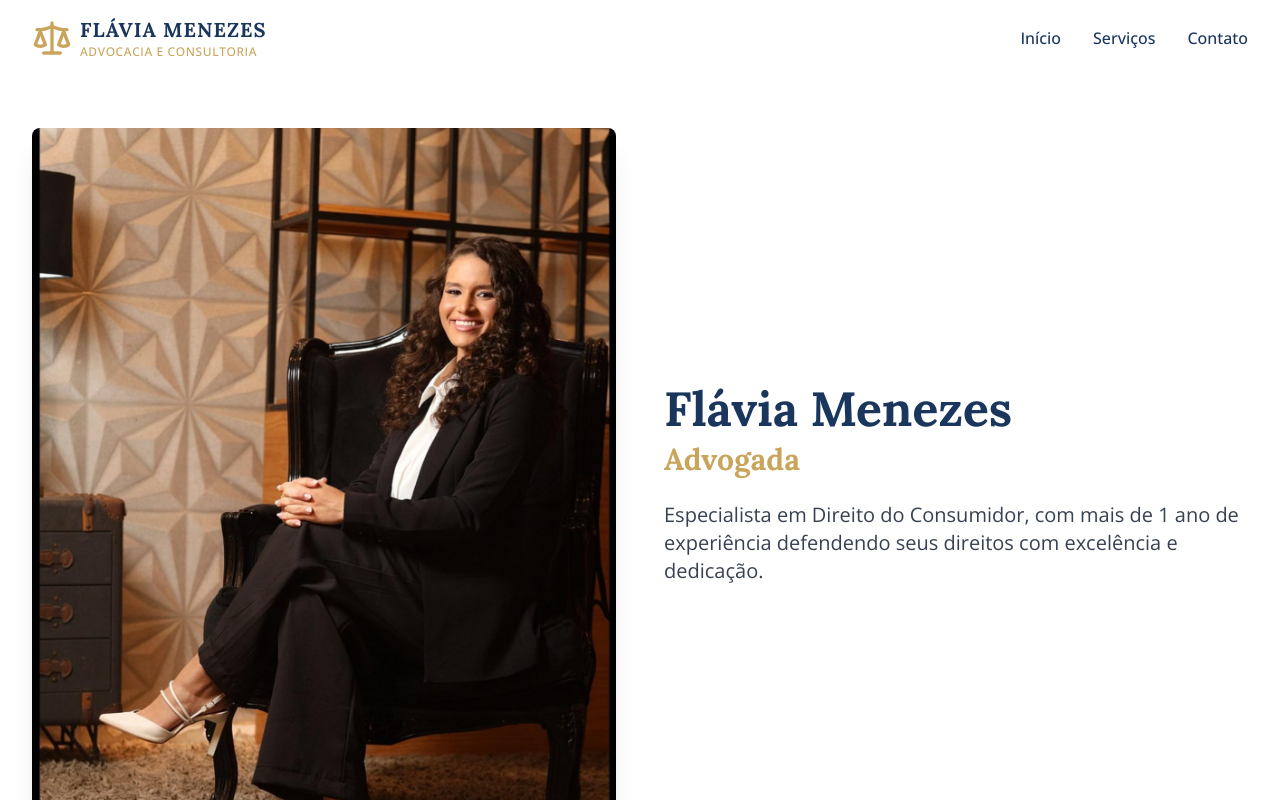
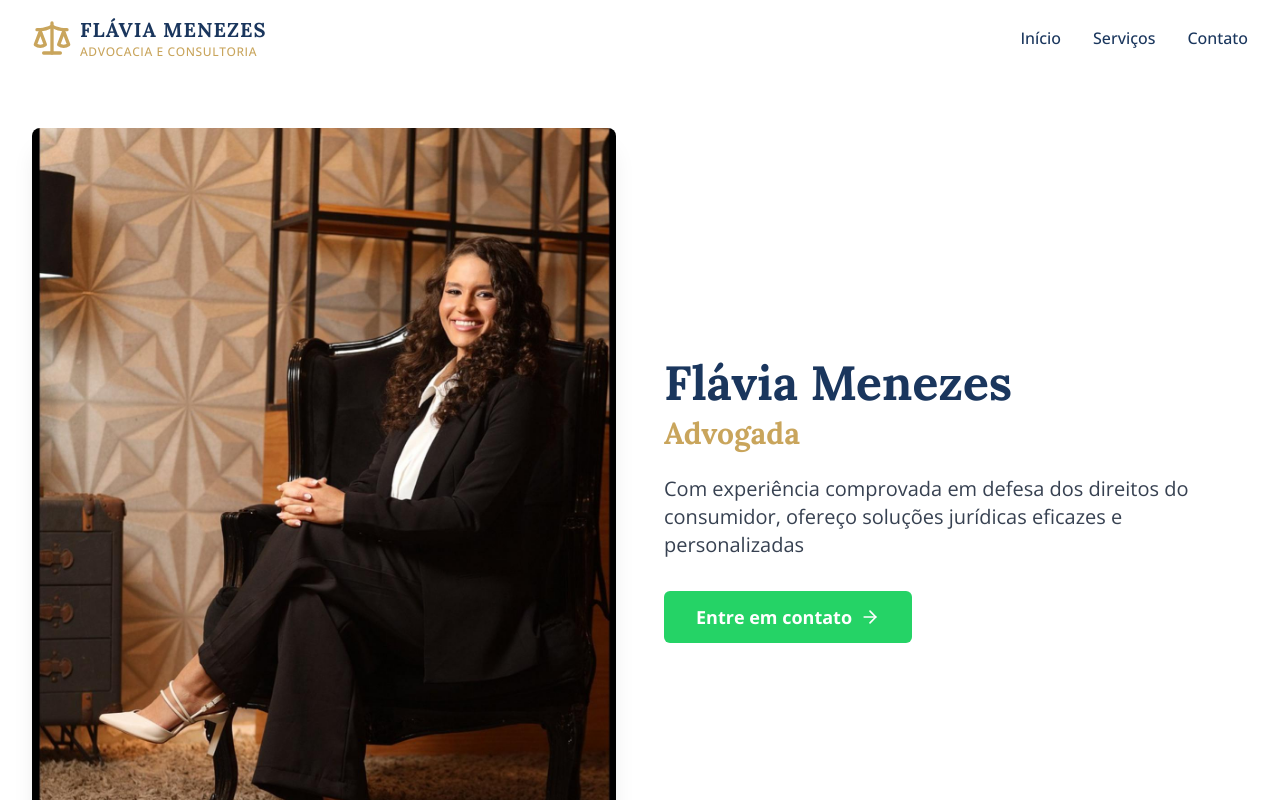
Before and after one commit to coutinho98/advflavia, a React (Vite) app: page / in a window 1280 px wide. Shown: the top 800 px of the page. Built offline with nearby package versions, Linux system fonts and the light colour scheme.

Commit message:
feat: i changed the lawyers desc

```diff
--- a/src/components/Contact.tsx
+++ b/src/components/Contact.tsx
@@ -7,10 +7,8 @@ const Contact = () => {
         <h2 className="text-3xl md:text-4xl font-serif font-bold text-[#1a365d] mb-10 text-center">
           Entre em Contato
         </h2>
-
         <div className="max-w-2xl mx-auto">
           <div className="grid grid-cols-1 md:grid-cols-2 gap-6">
-            {/* Card de WhatsApp Verde */}
             <a
               href="tel:+5571993083681"
               className="flex items-center justify-start p-5 bg-[#25D366] border border-[#25D366] rounded-lg shadow-sm hover:bg-[#1E8E49] transition-all duration-300 ease-in-out group text-white"
@@ -21,8 +19,6 @@ const Contact = () => {
                 <p className="text-sm">(71) 99308-3681</p>
               </div>
             </a>
-
-            {/* Card de E-mail Azul */}
             <a
               href="mailto:flaviamenezes.couto@gmail.com"
               className="flex items-center justify-start p-5 bg-[#1a365d] border border-[#1a365d] rounded-lg shadow-sm hover:bg-[#112a4e] transition-all duration-300 ease-in-out group text-white"
--- a/src/components/Hero.tsx
+++ b/src/components/Hero.tsx
@@ -25,17 +25,16 @@ const Hero = () => {
             </h1>
 
             <p className="text-xl text-gray-700 mb-8">
-              Especialista em Direito do Consumidor, com mais de 1 ano de experiência
-              defendendo seus direitos com excelência e dedicação.
+              Com experiência comprovada em defesa dos direitos do consumidor, ofereço soluções
+              jurídicas eficazes e personalizadas
             </p>
-
-           {/*  <a
+             <a
               href="tel:+5511987654321"
               className="inline-flex items-center bg-[#25D366] hover:bg-[#20BD5A] text-white font-bold py-3 px-8 rounded-md transition-colors duration-300 text-lg gap-2 group"
             >
-              Fale Comigo
+              Entre em contato
               <ArrowRight className="h-5 w-5 group-hover:translate-x-1 transition-transform" />
-            </a> */}
+            </a>
           </div>
         </div>
       </div>
```
